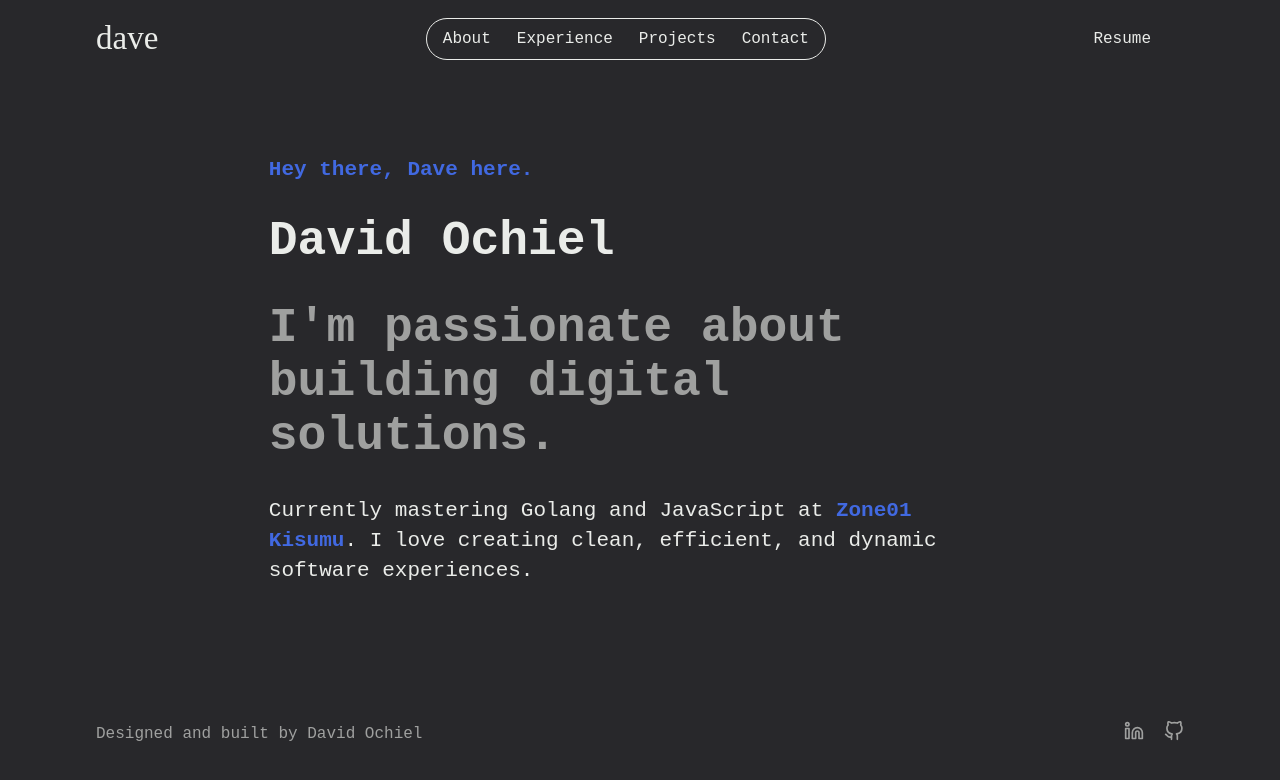
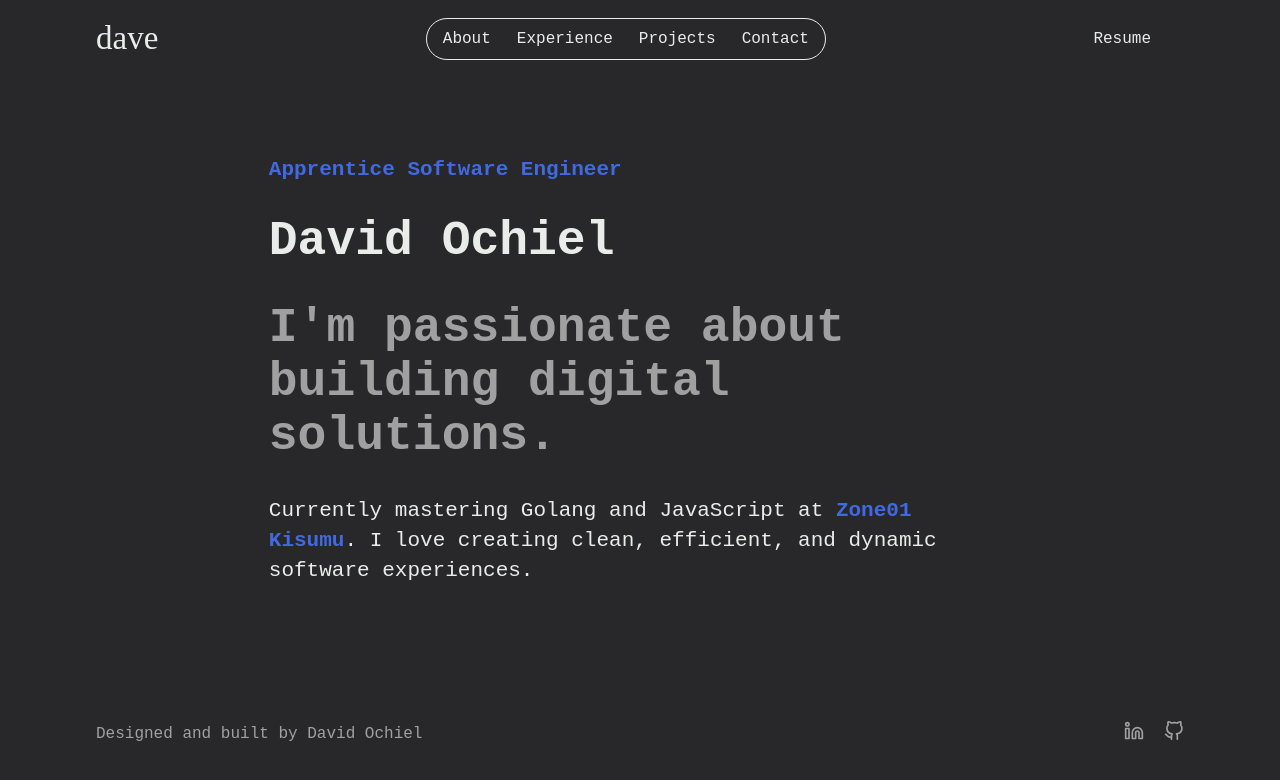
Before and after one commit to nguonodave/v2-ng, a React (Vite) app: page / in a window 1280 px wide. Shown: the top 780 px of the page. Built offline with nearby package versions, Linux system fonts and the light colour scheme.

Commit message:
chore: change content in hero section

```diff
--- a/src/components/Home.jsx
+++ b/src/components/Home.jsx
@@ -6,14 +6,14 @@ export default function Home() {
         <div className="below-nav">
             <section className="mid-content hero">
                 <div className="hero-text">
-                    <p className="hero-greet">Hey there, Dave here.</p>
+                    <p className="hero-greet">Apprentice Software Engineer</p>
                     <h1 className="hero-name">David Ochiel</h1>
                     <h1 className="hero-intro">
                         I'm passionate about building digital solutions.
                     </h1>
                     <p className="hero-desc">
                         Currently mastering Golang and JavaScript at{" "}
-                        <a href="https://www.zone01kisumu.ke/">
+                        <a href="https://www.zone01kisumu.ke/" target="_blank">
                             <span>Zone01 Kisumu</span>
                         </a>
                         . I love creating clean, efficient, and dynamic software
```
